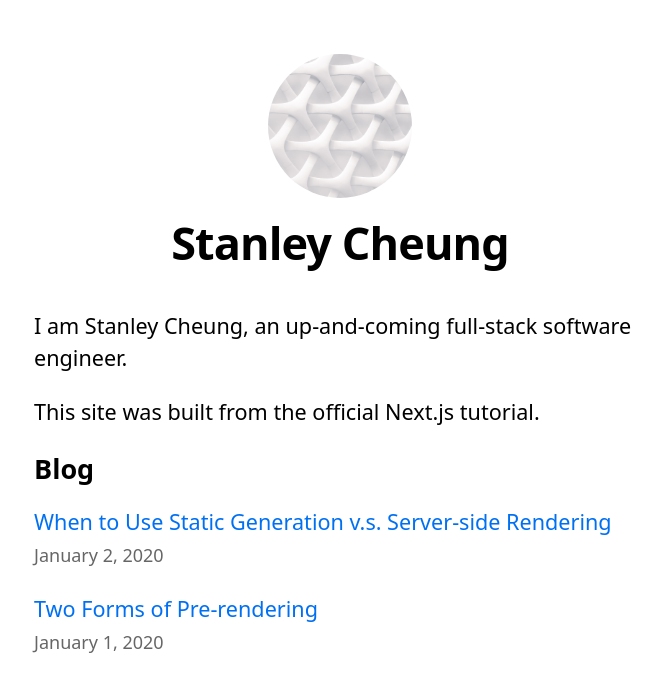
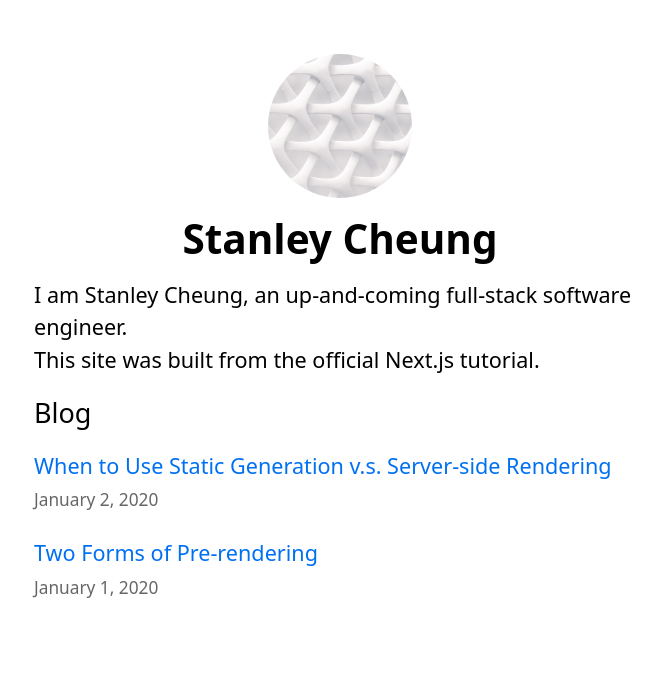
Before and after one commit to cheuyin/nextjs-blog, a Next.js app: page / in a window 1280 px wide. Shown: the top 692 px of the page, without its empty margins (300-962 px from the left). Built offline with nearby package versions, Linux system fonts and the light colour scheme.

Commit message:
Add tailwind to project and convert layout.tsx

```diff
--- a/components/layout.module.css
+++ /dev/null
@@ -1,15 +0,0 @@
-.container {
-	max-width: 36rem;
-	padding: 0 1rem;
-	margin: 3rem auto 6rem;
-}
-
-.header {
-	display: flex;
-	flex-direction: column;
-	align-items: center;
-}
-
-.backToHome {
-	margin: 3rem 0 0;
-}
--- a/components/layout.tsx
+++ b/components/layout.tsx
@@ -1,11 +1,9 @@
-import styles from "./layout.module.css";
 import Head from "next/head";
 import Link from "next/link";
 import Image from "next/image";
-import utilStyles from "../styles/utils.module.css";
 
 const name = "Stanley Cheung";
-export const siteTitle = "Next.js Sample Website";
+export const siteTitle = "Stanley's Blog";
 
 export default function Layout({
 	children,
@@ -15,25 +13,25 @@ export default function Layout({
 	home?: boolean;
 }) {
 	return (
-		<div className={styles.container}>
+		<div className="container mx-auto max-w-xl px-4 my-12">
 			<Head>
 				<link
 					rel="icon"
 					href="https://fonts.googleapis.com/css2?family=Material+Symbols+Outlined:opsz,wght,FILL,GRAD@48,400,0,0"
 				/>
 			</Head>
-			<header className={styles.header}>
+			<header className="flex flex-col items-center">
 				{home ? (
 					<>
 						<Image
 							priority
 							src="/images/profile.jpg"
-							className={utilStyles.borderCircle}
+							className="rounded-full"
 							height={144}
 							width={144}
 							alt=""
 						/>
-						<h1 className={utilStyles.heading2X1}>{name}</h1>
+						<h1 className="text-4xl font-bold leading-loose">{name}</h1>
 					</>
 				) : (
 					<>
@@ -41,14 +39,14 @@ export default function Layout({
 							<Image
 								priority
 								src="/images/profile.jpg"
-								className={utilStyles.borderCircle}
+								className="rounded-full"
 								height={108}
 								width={108}
 								alt=""
 							/>
 						</Link>
-						<h2 className={utilStyles.headingLg}>
-							<Link href="/" className={utilStyles.colorInherit}>
+						<h2 className="text-2xl font-semibold leading-loose">
+							<Link href="/" className="text-inherit">
 								{name}
 							</Link>
 						</h2>
@@ -57,7 +55,7 @@ export default function Layout({
 			</header>
 			<main>{children}</main>
 			{!home && (
-				<div className={styles.backToHome}>
+				<div className="mt-12">
 					<Link href="/">Back to home</Link>
 				</div>
 			)}
--- a/package.json
+++ b/package.json
@@ -17,6 +17,9 @@
   "devDependencies": {
     "@types/node": "18.11.18",
     "@types/react": "18.0.26",
+    "autoprefixer": "^10.4.13",
+    "postcss": "^8.4.21",
+    "tailwindcss": "^3.2.4",
     "typescript": "4.9.4"
   }
 }
--- /dev/null
+++ b/postcss.config.js
@@ -0,0 +1,6 @@
+module.exports = {
+  plugins: {
+    tailwindcss: {},
+    autoprefixer: {},
+  },
+}
--- a/styles/Home.module.css
+++ /dev/null
@@ -1,91 +0,0 @@
-.container {
-  min-height: 100vh;
-  padding: 0 0.5rem;
-  display: flex;
-  flex-direction: column;
-  justify-content: center;
-  align-items: center;
-}
-
-.title a {
-  color: #0070f3;
-  text-decoration: none;
-}
-
-.title a:hover,
-.title a:focus,
-.title a:active {
-  text-decoration: underline;
-}
-
-.title {
-  margin: 0 0 1rem;
-  line-height: 1.15;
-  font-size: 3.6rem;
-}
-
-.title {
-  text-align: center;
-}
-
-.title,
-.description {
-  text-align: center;
-}
-
-
-.description {
-  line-height: 1.5;
-  font-size: 1.5rem;
-}
-
-.grid {
-  display: flex;
-  align-items: center;
-  justify-content: center;
-  flex-wrap: wrap;
-
-  max-width: 800px;
-  margin-top: 3rem;
-}
-
-.card {
-  margin: 1rem;
-  flex-basis: 45%;
-  padding: 1.5rem;
-  text-align: left;
-  color: inherit;
-  text-decoration: none;
-  border: 1px solid #eaeaea;
-  border-radius: 10px;
-  transition: color 0.15s ease, border-color 0.15s ease;
-}
-
-.card:hover,
-.card:focus,
-.card:active {
-  color: #0070f3;
-  border-color: #0070f3;
-}
-
-.card h3 {
-  margin: 0 0 1rem 0;
-  font-size: 1.5rem;
-}
-
-.card p {
-  margin: 0;
-  font-size: 1.25rem;
-  line-height: 1.5;
-}
-
-.logo {
-  height: 1em;
-}
-
-@media (max-width: 600px) {
-  .grid {
-    width: 100%;
-    flex-direction: column;
-  }
-}
--- a/styles/globals.css
+++ b/styles/globals.css
@@ -1,3 +1,7 @@
+@tailwind base;
+@tailwind components;
+@tailwind utilities;
+
 html,
 body {
 	padding: 0;
--- /dev/null
+++ b/tailwind.config.js
@@ -0,0 +1,11 @@
+/** @type {import('tailwindcss').Config} */
+module.exports = {
+	content: [
+		"./pages/**/*.{js,ts,jsx,tsx}",
+		"./components/**/*.{js,ts,jsx,tsx}",
+	],
+	theme: {
+		extend: {},
+	},
+	plugins: [],
+};
```
Also changed, not shown: 1 other file (tests, documents, lock files or other folders).
